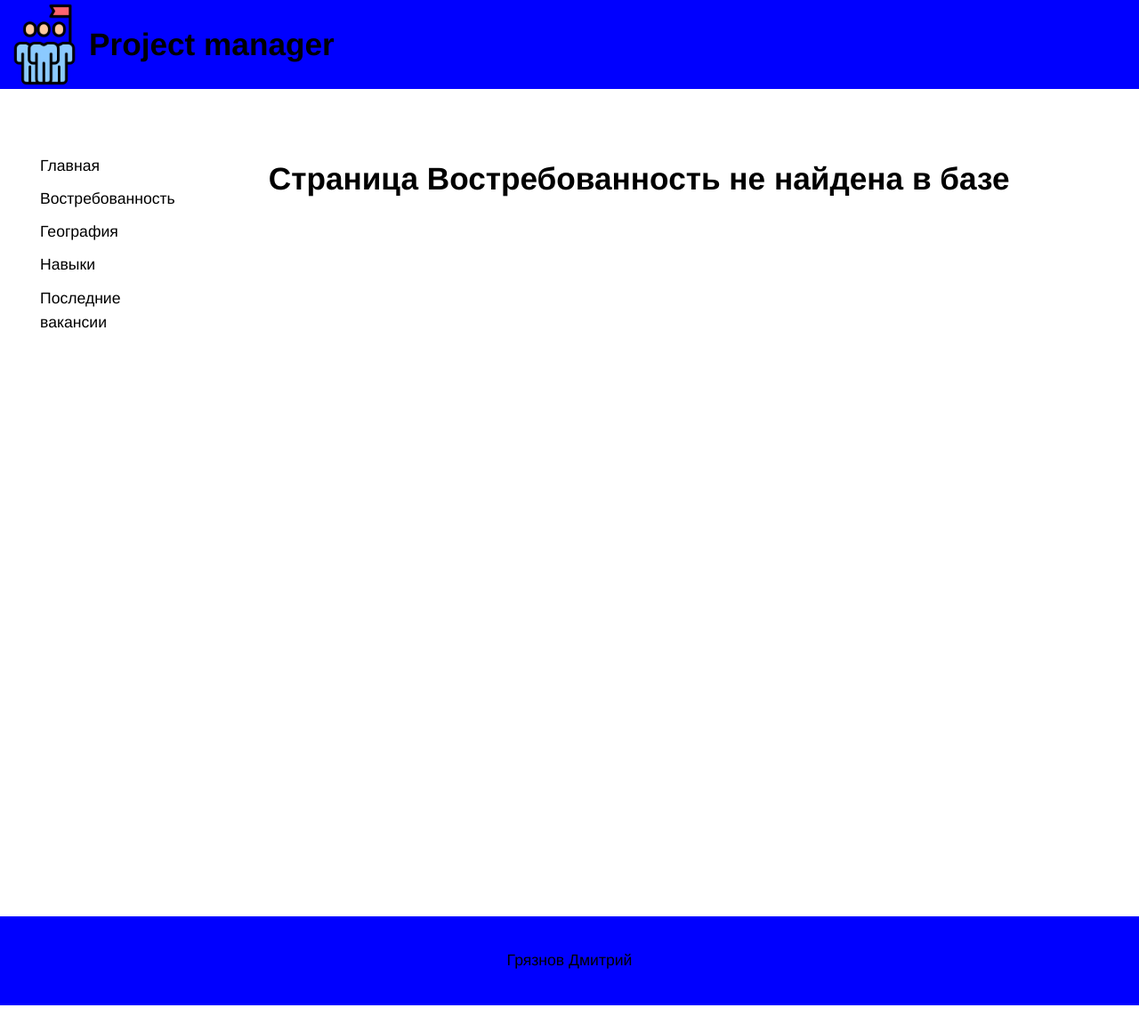
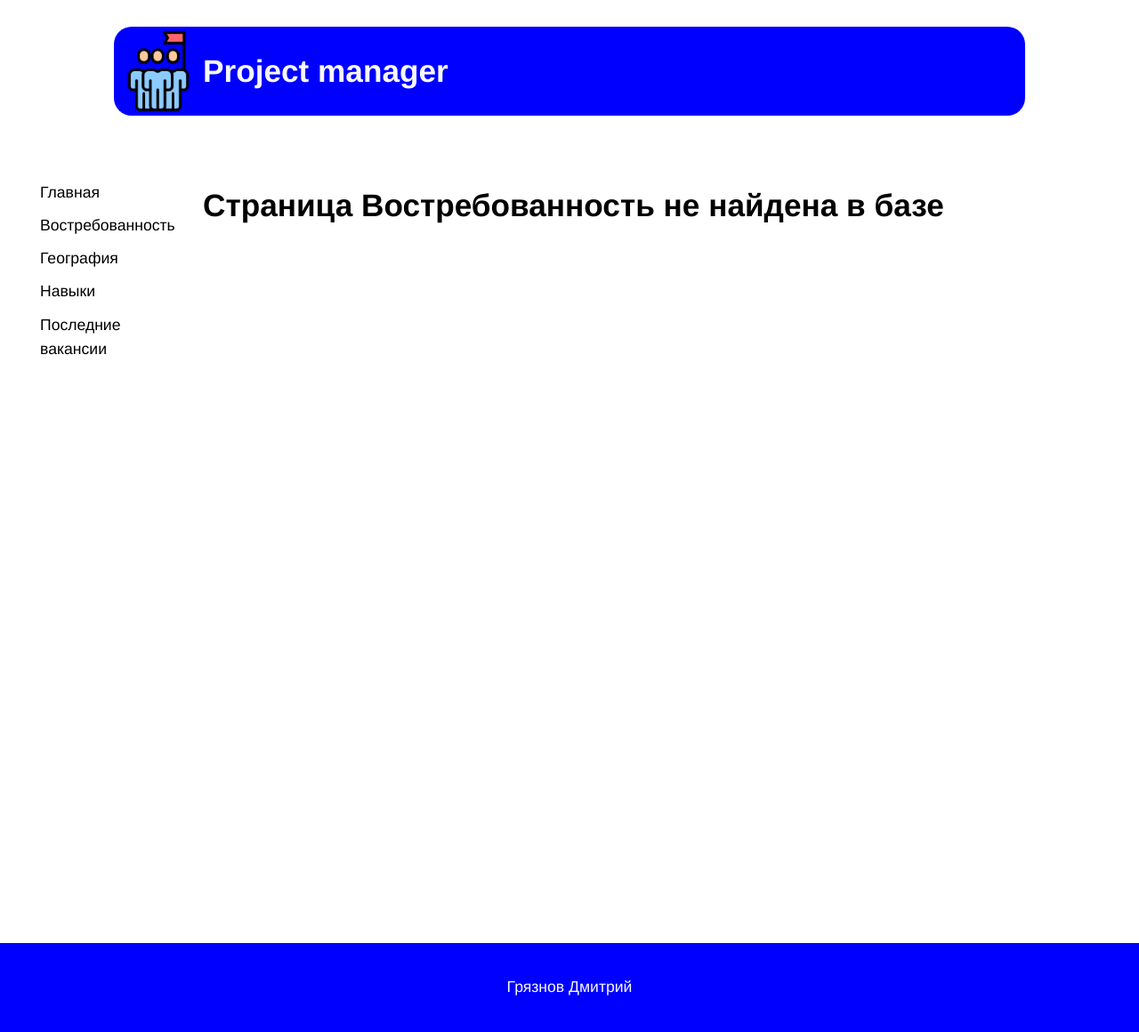
Before and after one commit to millcake666/djangoProjectURFU, a Django app: page /demand/ in a window 1280 px wide. Shown: the whole page at 89% size. Before the commit the page ends 1130 px from the top, so only its background shows below. Run offline with Django 4.2, Linux system fonts and the light colour scheme; data that the repository does not hold is empty.

Commit message:
update styles

```diff
--- a/static/app/css/demand.css
+++ b/static/app/css/demand.css
@@ -25,18 +25,19 @@ td{
     display: flex;
     flex-direction: column;
     justify-content: center;
+    align-items: center;
 }
 
 .gallery-other{
     display: flex;
-    width: 80%;
+    width: 60%;
 }
 
 .gallery-other img{
     width: 20%;
 }
 .main{
-    width: 80%;
+    width: 60%;
 }
 .main img{
     width: 100%;
--- a/static/css/base.css
+++ b/static/css/base.css
@@ -10,9 +10,11 @@ header{
     flex-direction: row;
     align-items: center;
     background: blue;
-    width: 100%;
+    width: 80%;
     height: 100px;
-    margin-bottom: 50px;
+    border-radius: 20px;
+    margin: 30px auto 50px;
+    color: ghostwhite;
 }
 
 header img{
@@ -21,13 +23,16 @@ header img{
 
 nav{
     margin-right: 100px;
+    width: 10%;
 }
 
 nav li{
     list-style: none;
+    width: 100%;
 }
 
 nav a{
+    width: 100%;
     text-decoration: none;
     display: block;
     padding: 5px;
@@ -61,4 +66,5 @@ footer{
     gap: 15px;
     height: 100px;
     margin-top: 80px;
+    color: ghostwhite;
 }
```
